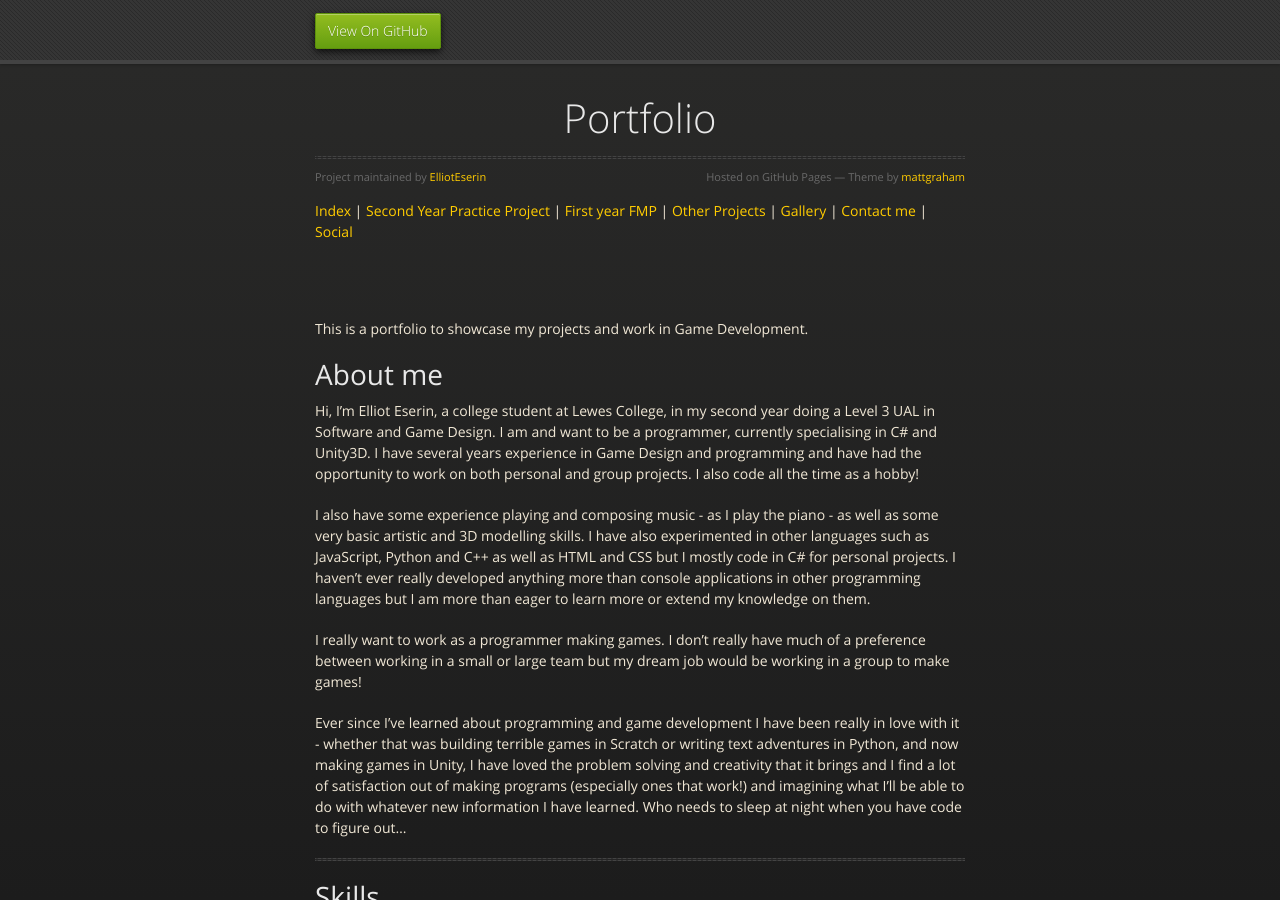
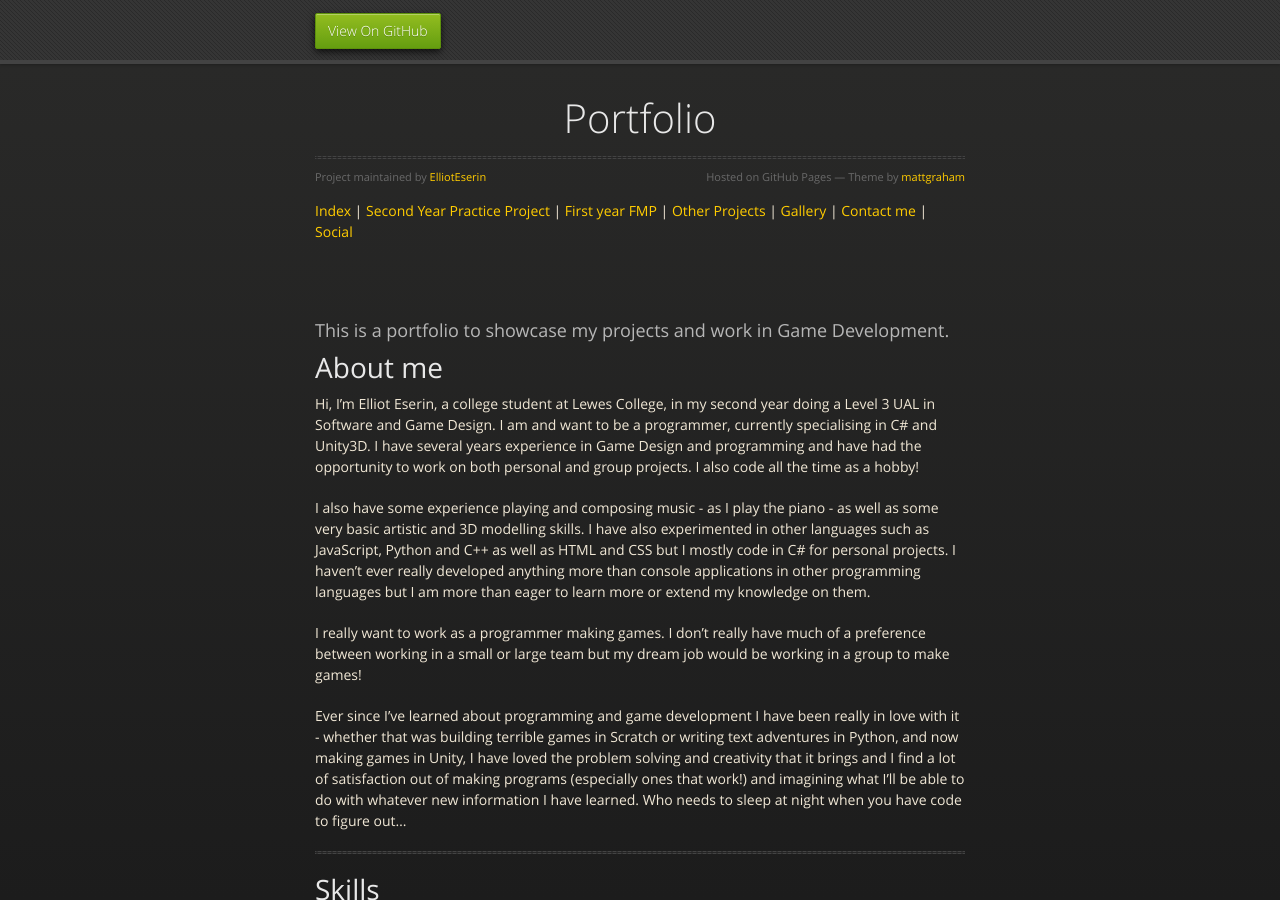
Before and after one commit to ElliotEserin/Portfolio, a Jekyll site: the page built from index.md, in a window 1280 px wide and 900 px high. Built offline with Jekyll 4.4.1, drawn with Linux system fonts in a browser that asks for light colours; the repository's description, which GitHub fills in, is left out; our own code applies the rules of GitHub Pages for plain Markdown files.

```diff
--- a/index.md
+++ b/index.md
@@ -2,7 +2,7 @@
 layout: default
 ---
 
-This is a portfolio to showcase my projects and work in Game Development.
+### This is a portfolio to showcase my projects and work in Game Development.
 
 # About me
 
```
